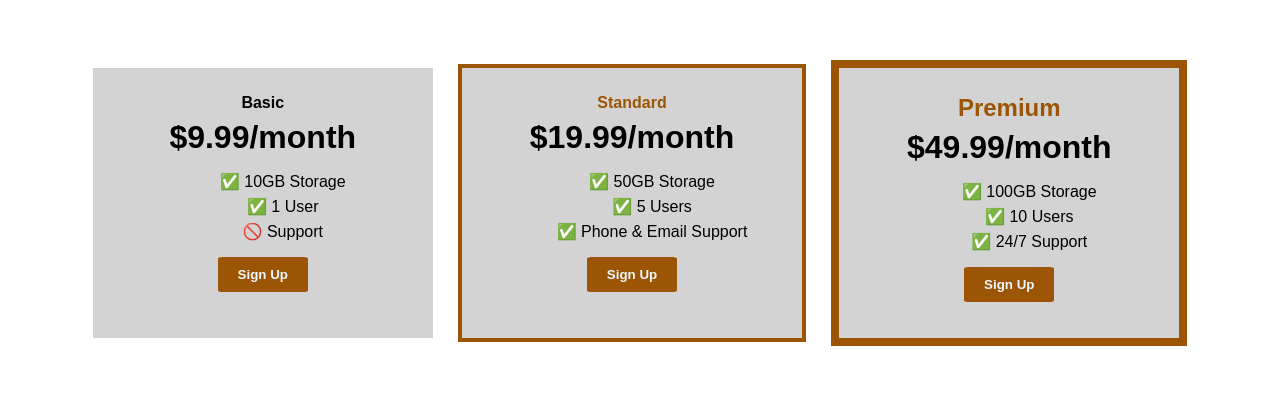
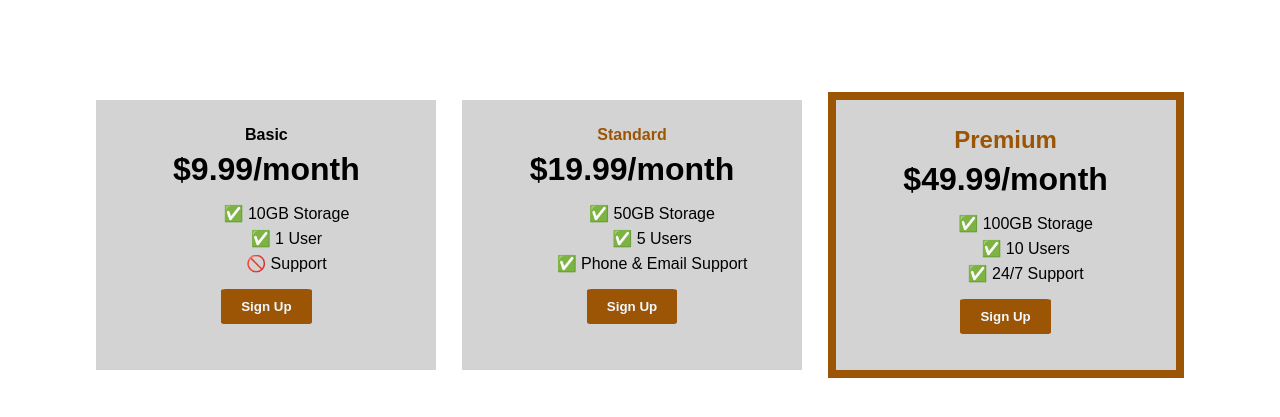
Before and after one commit to Yukwiczyczy/Pricing-Plan, a plain HTML site: page index.html in a window 1280 px wide. Shown: the part 165-582 px from the top of the page. Drawn offline with Linux system fonts and the light colour scheme; a web font is replaced by a local one.

Commit message:
Add files via upload

```diff
--- a/index.html
+++ b/index.html
@@ -11,16 +11,20 @@
     <style>
       body {
         font-family: "Sono", sans-serif;
+        padding: 0;
+        margin: 0;
       }
 
       .pricing-container {
         display: flex;
         gap: 20px;
-        height: 90vh;
+        height:100vh;
         justify-content: center;
         align-items: center;
-        background-color: white;
+        background-color: rgb(255, 255, 255);
         gap: 2%;
+        margin: 0;
+        padding: 0;
       }
 
       .pricing-plan {
@@ -71,12 +75,16 @@
         font-size: 1.5rem;
       }
 
-      .standard-container {
-        border: rgb(155, 85, 5) solid 4px;
+      .premium-container {
+        border: rgb(155, 85, 5) solid 8px;
       }
 
-      .premium-container {
-        border: rgb(155, 85, 5) solid 8px;
+      button {
+        cursor: pointer;
+      }
+
+      button:hover {
+        background-color: rgba(155, 85, 5, 0.651);
       }
 
 
```
